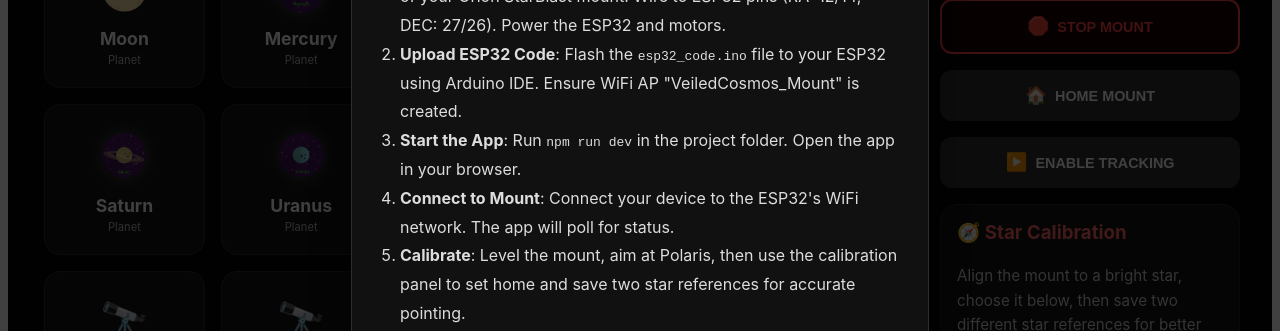
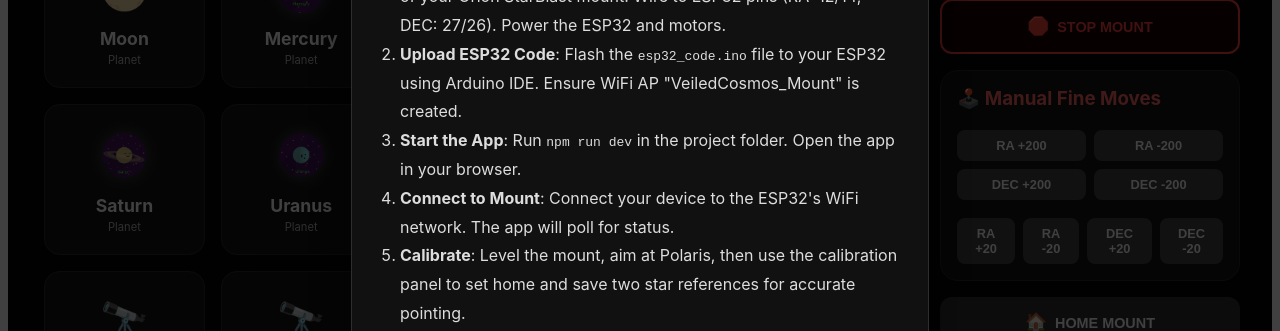
Before and after one commit to SharukhGV/veiled-cosmso, a React (Vite) app: page / in a window 1280 px wide. Shown: the part 289-620 px from the top of the page. Built offline with nearby package versions, Linux system fonts and the light colour scheme; no server answers.

Commit message:
buttons added

```diff
--- a/src/App.jsx
+++ b/src/App.jsx
@@ -359,6 +359,20 @@ export default function TelescopeApp() {
     .catch(() => setStatus('CONNECTION ERROR'));
   };
 
+  const moveRelative = async (axis, steps) => {
+  const endpoint = axis === 'ra' ? '/move_ra' : '/move_dec';
+  try {
+    await fetch(`http://192.168.4.1${endpoint}`, {
+      method: 'POST',
+      headers: { 'Content-Type': 'application/json' },
+      body: JSON.stringify({ steps })
+    });
+    setStatus('MOVING...');
+  } catch (error) {
+    setStatus('CONNECTION ERROR');
+  }
+};
+
   return (
     <div style={{
       ...ui.container,
@@ -502,6 +516,23 @@ export default function TelescopeApp() {
             STOP MOUNT
           </button>
 
+
+          <div style={{...ui.calibBox, background: theme.card, borderColor: theme.border}}>
+  <h3 style={{margin: '0 0 10px 0', color: theme.accent}}>🕹️ Manual Fine Moves</h3>
+  <div style={{display: 'grid', gridTemplateColumns: '1fr 1fr', gap: '8px'}}>
+    <button style={ui.smallBtn} onClick={() => moveRelative('ra', 200)}>RA +200</button>
+    <button style={ui.smallBtn} onClick={() => moveRelative('ra', -200)}>RA -200</button>
+    <button style={ui.smallBtn} onClick={() => moveRelative('dec', 200)}>DEC +200</button>
+    <button style={ui.smallBtn} onClick={() => moveRelative('dec', -200)}>DEC -200</button>
+  </div>
+  <div style={{display: 'flex', gap: '8px', marginTop: '8px'}}>
+    <button style={ui.smallBtn} onClick={() => moveRelative('ra', 20)}>RA +20</button>
+    <button style={ui.smallBtn} onClick={() => moveRelative('ra', -20)}>RA -20</button>
+    <button style={ui.smallBtn} onClick={() => moveRelative('dec', 20)}>DEC +20</button>
+    <button style={ui.smallBtn} onClick={() => moveRelative('dec', -20)}>DEC -20</button>
+  </div>
+</div>
+
           <button
             style={{...ui.actionBtn, background: '#333'}}
             onClick={() => sendCommand(null, 'home')}
@@ -533,8 +564,13 @@ export default function TelescopeApp() {
             <button style={ui.calibBtn} onClick={saveCalibrationReference}>Save star reference</button>
             <button style={ui.calibBtnSecondary} onClick={setStarAsHome}>Set selected star as home</button>
             <button style={ui.calibBtnSecondary} onClick={() => setShowCalGuide(true)}>Show Calibration Guide</button>
+
             <div style={ui.calibRow}>Reference 1: {starRef1 ? starRef1.name : 'None'}</div>
             <div style={ui.calibRow}>Reference 2: {starRef2 ? starRef2.name : 'None'}</div>
+            <div></div>
+             <button style={ui.calibBtnSecondary} onClick={resetCalibration}>
+  Reset calibration
+</button>
             {calibrationData && (
               <div style={ui.calibRow}>
                 RA scale: {calibrationData.raScale.toFixed(1)}, DEC scale: {calibrationData.decScale.toFixed(1)}
@@ -578,6 +614,17 @@ const ui = {
     flexWrap: 'wrap',
     gap: '16px'
   },
+  smallBtn: {
+  padding: '8px 12px',
+  borderRadius: '8px',
+  border: 'none',
+  background: '#444',
+  color: '#fff',
+  fontWeight: 'bold',
+  cursor: 'pointer',
+  fontSize: '0.8rem',
+  transition: '0.1s',
+},
   title: {
     fontSize: 'clamp(1.5rem, 5vw, 2.2rem)',
     letterSpacing: '2px',
```
Also changed, not shown: 1 other file (tests, documents, lock files or other folders).
